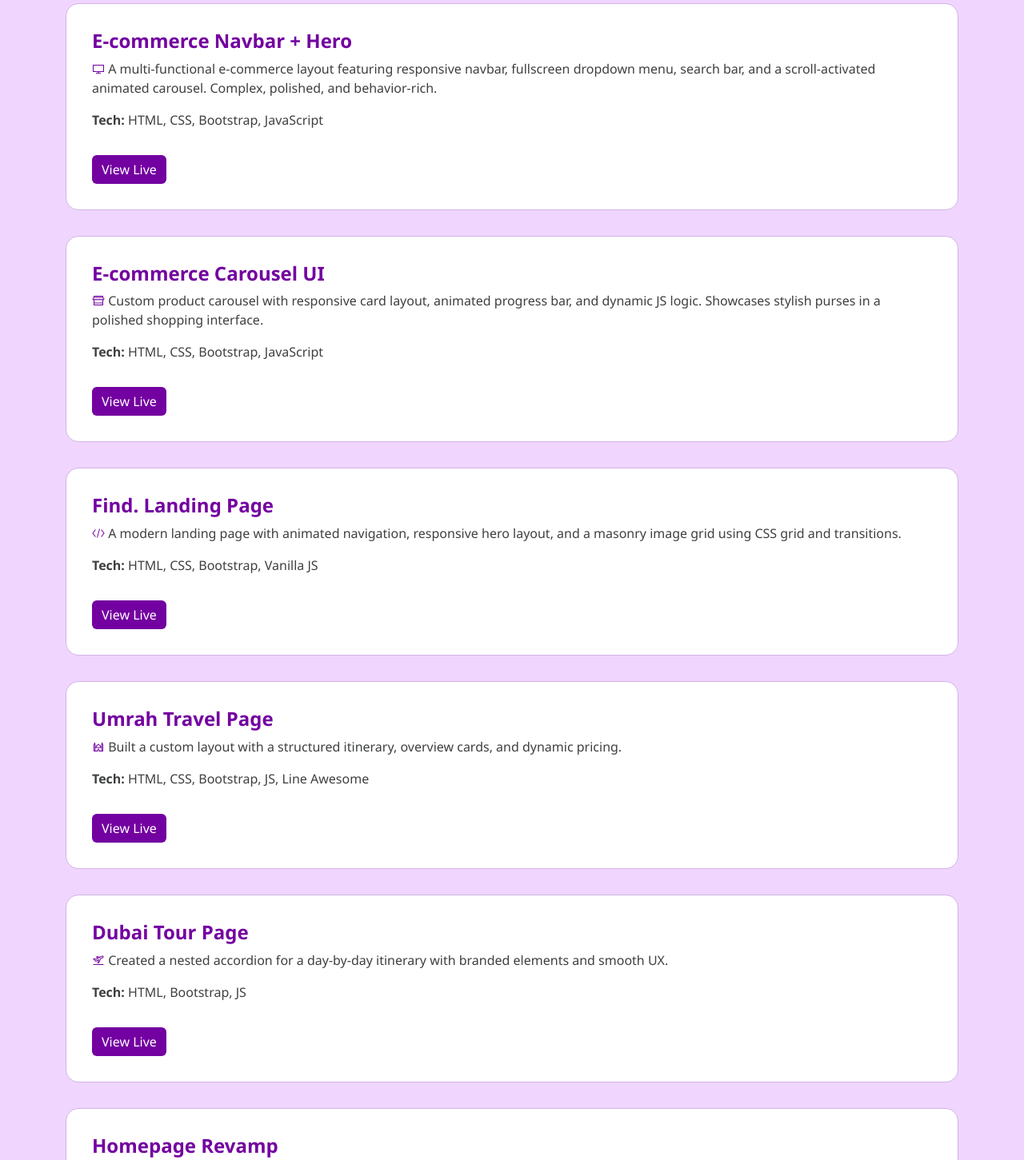
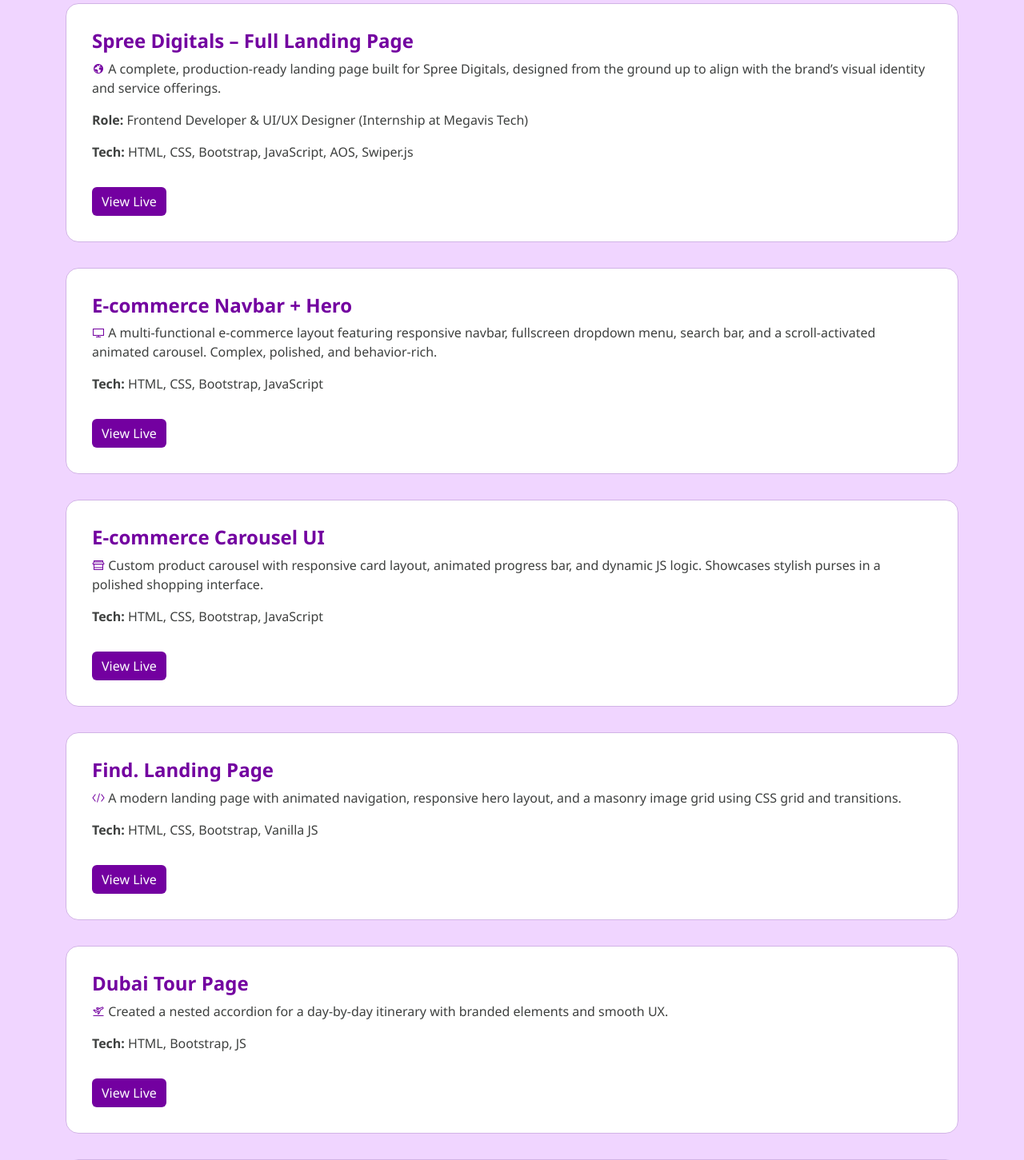
Before and after one commit to QuratulAinHamid/portfolio, a plain HTML site: page index.html in a window 1280 px wide. Shown: the part 927-2378 px from the top of the page at 80% size. Drawn offline with nearby package versions, Linux system fonts and the light colour scheme.

Commit message:
Update index.html

```diff
--- a/index.html
+++ b/index.html
@@ -149,7 +149,16 @@
 
 <!-- Projects Section -->
 <section id="projects" class="container py-5">
-  <h2 class="mb-4" data-aos="fade-up">My Projects</h2>
+  <h2 class="mb-4">My Projects</h2>
+
+  <!-- Spree Digitals Project -->
+  <div class="project-card">
+    <h4 class="project-title">Spree Digitals – Full Landing Page</h4>
+    <p><i class="las la-globe icon-red"></i> A complete, production-ready landing page built for Spree Digitals, designed from the ground up to align with the brand’s visual identity and service offerings.</p>
+    <p><strong>Role:</strong> Frontend Developer & UI/UX Designer (Internship at Megavis Tech)</p>
+    <p><strong>Tech:</strong> HTML, CSS, Bootstrap, JavaScript, AOS, Swiper.js</p>
+    <a href="https://cogniciel.com/spree-digital/index4" target="_blank" class="btn btn-view">View Live</a>
+  </div>
 
   <div class="project-card" data-aos="fade-up" data-aos-delay="100">
     <h4 class="project-title">E-commerce Navbar + Hero</h4>
@@ -172,18 +181,18 @@
     <a href="https://cogniciel.com/Code-Assets/About/2/" target="_blank" class="btn btn-view">View Live</a>
   </div>
 
+  <div class="project-card" data-aos="fade-up" data-aos-delay="500">
+    <h4 class="project-title">Dubai Tour Page</h4>
+    <p><i class="las la-plane-departure icon-red"></i> Created a nested accordion for a day-by-day itinerary with branded elements and smooth UX.</p>
+    <p><strong>Tech:</strong> HTML, Bootstrap, JS</p>
+    <a href="https://www.cogniciel.com/airworld/package-details.html" target="_blank" class="btn btn-view">View Live</a>
+  </div>
+
   <div class="project-card" data-aos="fade-up" data-aos-delay="400">
     <h4 class="project-title">Umrah Travel Page</h4>
     <p><i class="las la-mosque icon-red"></i> Built a custom layout with a structured itinerary, overview cards, and dynamic pricing.</p>
     <p><strong>Tech:</strong> HTML, CSS, Bootstrap, JS, Line Awesome</p>
     <a href="https://www.cogniciel.com/airworld/umrah.html" target="_blank" class="btn btn-view">View Live</a>
-  </div>
-
-  <div class="project-card" data-aos="fade-up" data-aos-delay="500">
-    <h4 class="project-title">Dubai Tour Page</h4>
-    <p><i class="las la-plane-departure icon-red"></i> Created a nested accordion for a day-by-day itinerary with branded elements and smooth UX.</p>
-    <p><strong>Tech:</strong> HTML, Bootstrap, JS</p>
-    <a href="https://www.cogniciel.com/airworld/package-details.html" target="_blank" class="btn btn-view">View Live</a>
   </div>
 
   <div class="project-card" data-aos="fade-up" data-aos-delay="600">
@@ -206,7 +215,7 @@
 </button>
 
 <footer>
-  <p>Designed with ❤️ by Qurat ul Ain Hamid | Let's connect: <a href="mailto:quratm2@gmail.com">quratm2@gmail.com</a></p>
+  <p>Designed with 💜 by Qurat ul Ain Hamid | Let's connect: <a href="mailto:quratm2@gmail.com">quratm2@gmail.com</a></p>
 </footer>
 
 <script src="https://cdn.jsdelivr.net/npm/bootstrap@5.3.0/dist/js/bootstrap.bundle.min.js"></script>
```
